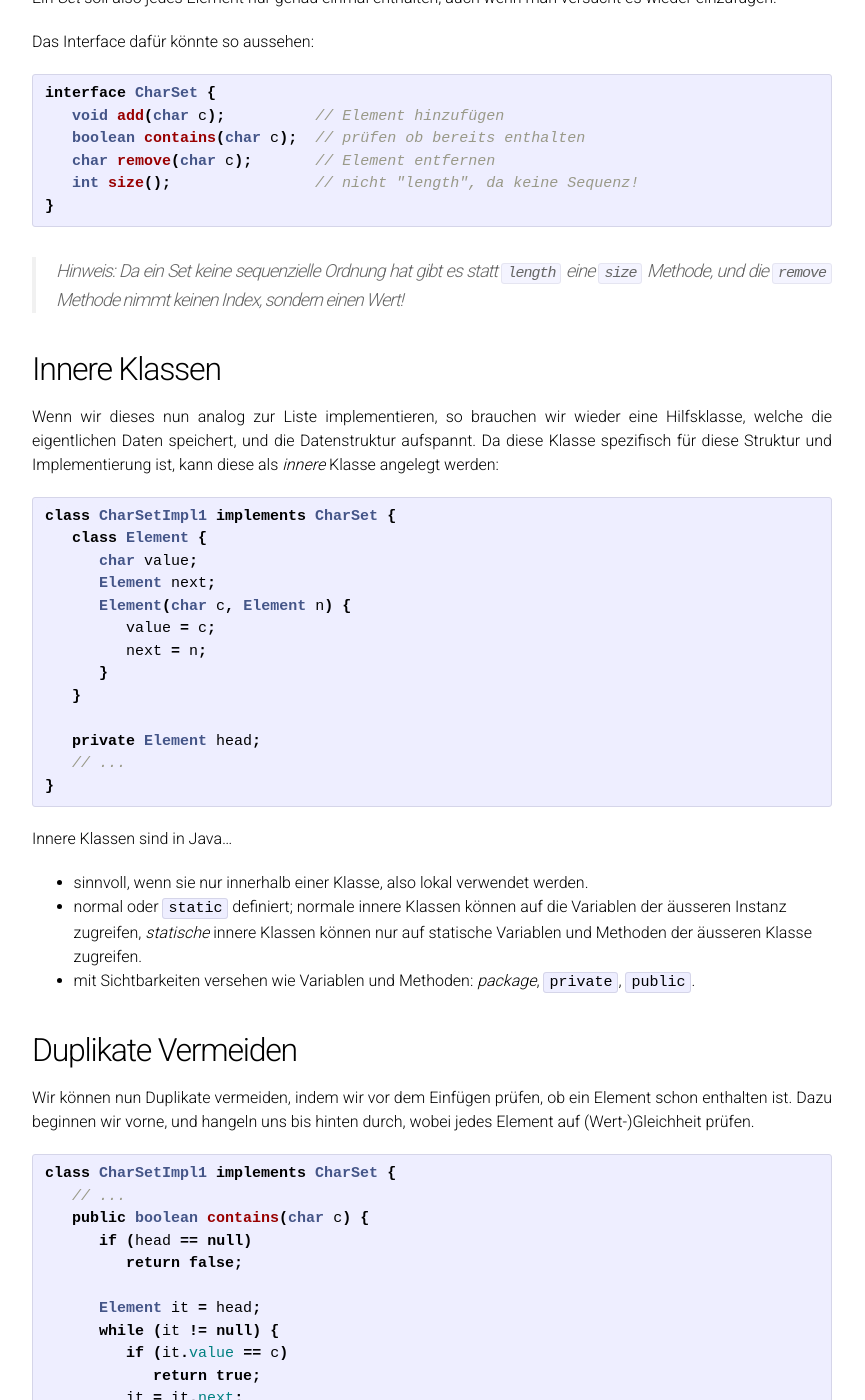
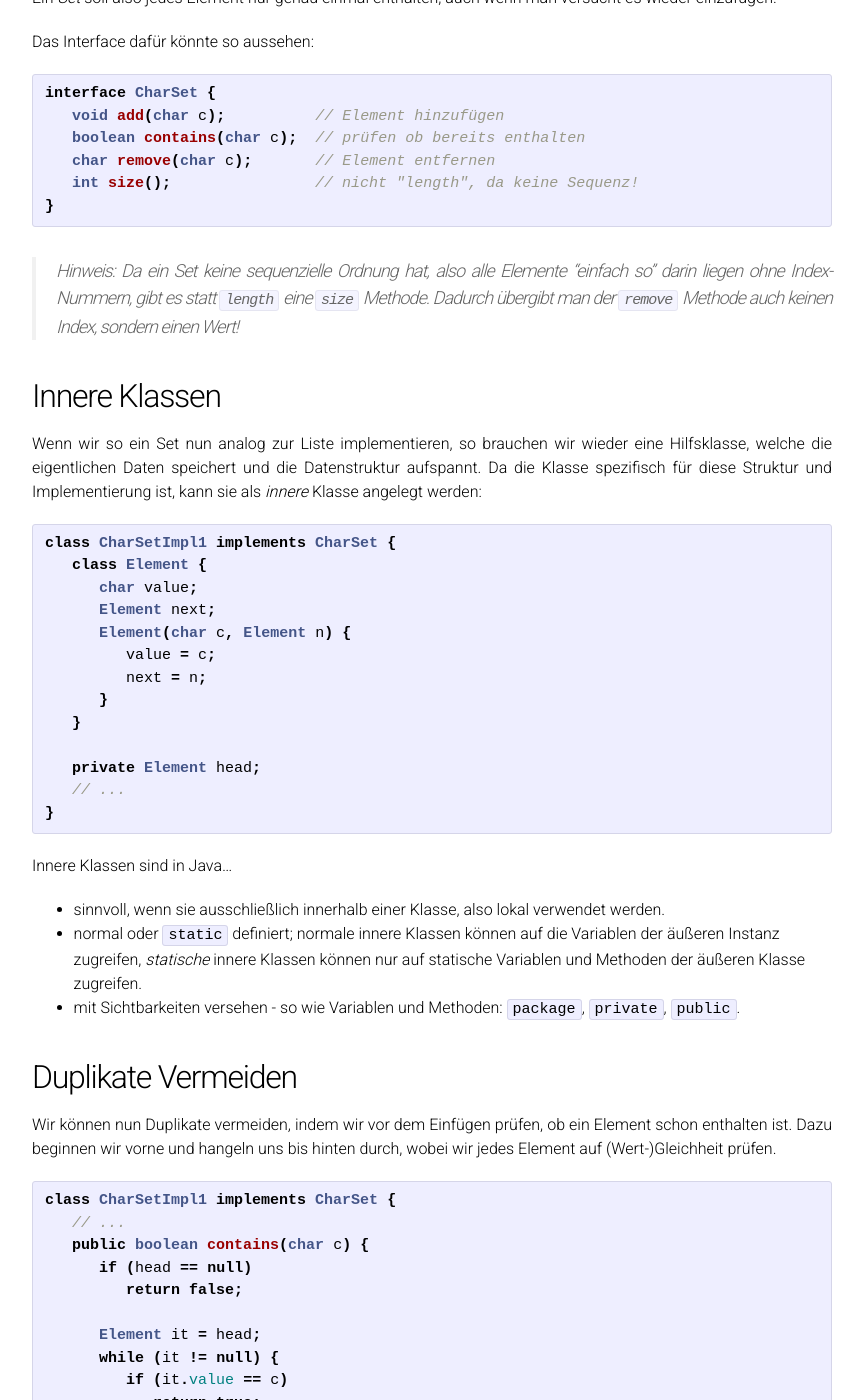
Before and after one commit to sWIFlezech/hsro-wif-prg2.github.io, a Jekyll site: the page built from 03-tree-set/tree-set.md, in a window 1280 px wide and 1400 px high, scrolled down 932 px. Shown: the whole window, without its empty margins (208-1073 px from the left). Built offline with Jekyll 4.4.1, drawn with Linux system fonts in a browser that asks for light colours; our own code applies the rules of GitHub Pages for plain Markdown files; formulas are drawn with MathJax 3; some of the changed text lies outside the part shown.

Commit message:
Update tree-set.md

````diff
--- a/03-tree-set/tree-set.md
+++ b/03-tree-set/tree-set.md
@@ -52,13 +52,13 @@ interface CharSet {
 }
 ```
 
-> Hinweis: Da ein Set keine sequenzielle Ordnung hat gibt es statt `length` eine `size` Methode, und die `remove` Methode nimmt keinen Index, sondern einen Wert!
+> Hinweis: Da ein Set keine sequenzielle Ordnung hat, also alle Elemente "einfach so" darin liegen ohne Index-Nummern, gibt es statt `length` eine `size` Methode. Dadurch übergibt man der `remove` Methode auch keinen Index, sondern einen Wert!
 
 
 ## Innere Klassen
 
-Wenn wir dieses nun analog zur Liste implementieren, so brauchen wir wieder eine Hilfsklasse, welche die eigentlichen Daten speichert, und die Datenstruktur aufspannt.
-Da diese Klasse spezifisch für diese Struktur und Implementierung ist, kann diese als _innere_ Klasse angelegt werden:
+Wenn wir so ein Set nun analog zur Liste implementieren, so brauchen wir wieder eine Hilfsklasse, welche die eigentlichen Daten speichert und die Datenstruktur aufspannt.
+Da die Klasse spezifisch für diese Struktur und Implementierung ist, kann sie als _innere_ Klasse angelegt werden:
 
 ```java
 class CharSetImpl1 implements CharSet {
@@ -78,15 +78,15 @@ class CharSetImpl1 implements CharSet {
 
 Innere Klassen sind in Java...
 
-- sinnvoll, wenn sie nur innerhalb einer Klasse, also lokal verwendet werden.
-- normal oder `static` definiert; normale innere Klassen können auf die Variablen der äusseren Instanz zugreifen, _statische_ innere Klassen können nur auf statische Variablen und Methoden der äusseren Klasse zugreifen.
-- mit Sichtbarkeiten versehen wie Variablen und Methoden: _package_, `private`, `public`.
+- sinnvoll, wenn sie ausschließlich innerhalb einer Klasse, also lokal verwendet werden.
+- normal oder `static` definiert; normale innere Klassen können auf die Variablen der äußeren Instanz zugreifen, _statische_ innere Klassen können nur auf statische Variablen und Methoden der äußeren Klasse zugreifen.
+- mit Sichtbarkeiten versehen - so wie Variablen und Methoden: `package`, `private`, `public`.
 
 
 ## Duplikate Vermeiden
 
 Wir können nun Duplikate vermeiden, indem wir vor dem Einfügen prüfen, ob ein Element schon enthalten ist.
-Dazu beginnen wir vorne, und hangeln uns bis hinten durch, wobei jedes Element auf (Wert-)Gleichheit prüfen.
+Dazu beginnen wir vorne und hangeln uns bis hinten durch, wobei wir jedes Element auf (Wert-)Gleichheit prüfen.
 
 ```java
 class CharSetImpl1 implements CharSet {
@@ -108,7 +108,7 @@ class CharSetImpl1 implements CharSet {
 }
 ```
 
-Das Einfügen (`add`) kann dann analog zur Liste realisiert werden, ebenso die Methoden `size`, `remove` und `toString` (siehe [Implementierung](https://github.com/hsro-wif-prg2/hsro-wif-prg2.github.io/examples/src/main/java/ch03/CharListImpl1.java)).
+Das Einfügen (`add`) kann dann analog zur Liste realisiert werden, ebenso die Methoden `size`, `remove` und `toString` (siehe [DEAD_LINK_PLS_REVIVE](https://github.com/hsro-wif-prg2/hsro-wif-prg2.github.io/examples/src/main/java/ch03/CharListImpl1.java)).
 
 
 ```java
@@ -139,9 +139,9 @@ Das geht natürlich besser:
 Eine fundamentale Datenstruktur in der Informatik ist der _Binärbaum_.
 Er unterscheidet sich von der Liste dahingehend, dass jedes Element nicht einen, sondern _zwei_ Nachfolger hat -- daher der Name: _binär_.
 
-Ein Element zeigt also nicht _sequenziell_ auf das _nächste_ Element, sondern unterhält Referenzen auf einen _linken_ und _rechten Teilbaum_, welche dann nur _kleinere_ bzw. _größere_ Werte enthalten.
+Ein Element zeigt also nicht _sequenziell_ auf das _nächste_ Element, sondern unterhält Referenzen auf einen _linken_ und _rechten Teilbaum_, welche dann jeweils nur _kleinere_ bzw. _größere_ Werte als das Element selbst enthalten.
 
-Fügt man nun ein Element ein, so steigt man vom Wurzelknoten (engl. _root_) so weit nach links oder rechts ab, bis man entweder den Wert gefunden hat, oder an der Stelle angekommen ist, wo der neue Wert einzufügen ist.
+Fügt man nun ein Element ein, so steigt man vom Wurzelknoten (engl. _root_) so weit nach links oder rechts ab, bis man entweder den Wert gefunden hat, oder an einer Stelle angekommen ist, wo man den neuen Wert einzufügen kann.
 
 Aber ein Bild sagt mehr als 1000 Worte; hier ein Binärbaum für Zahlen (`IntSet`), in den der Reihe nach die Zahlen 4, 2, 3, 6, 1 eingefügt werden:
 
@@ -217,7 +217,7 @@ class CharSetImpl2 implements CharSet {
 }
 ```
 
-Beim Einfügen wird nun ähnlich vorgegangen, nur dass man hier statt ein Element voraus eben nach links und rechts sehen muss:
+Beim Einfügen wird nun ähnlich vorgegangen, nur dass man hier nach links oder nach rechts schauen muss, statt einfach immer ein Element voraus:
 
 ```java
 class CharSetImpl2 implements CharSet {
````
Also changed, not shown: other parts of 03-tree-set/tree-set.md (+11 -11 lines).
